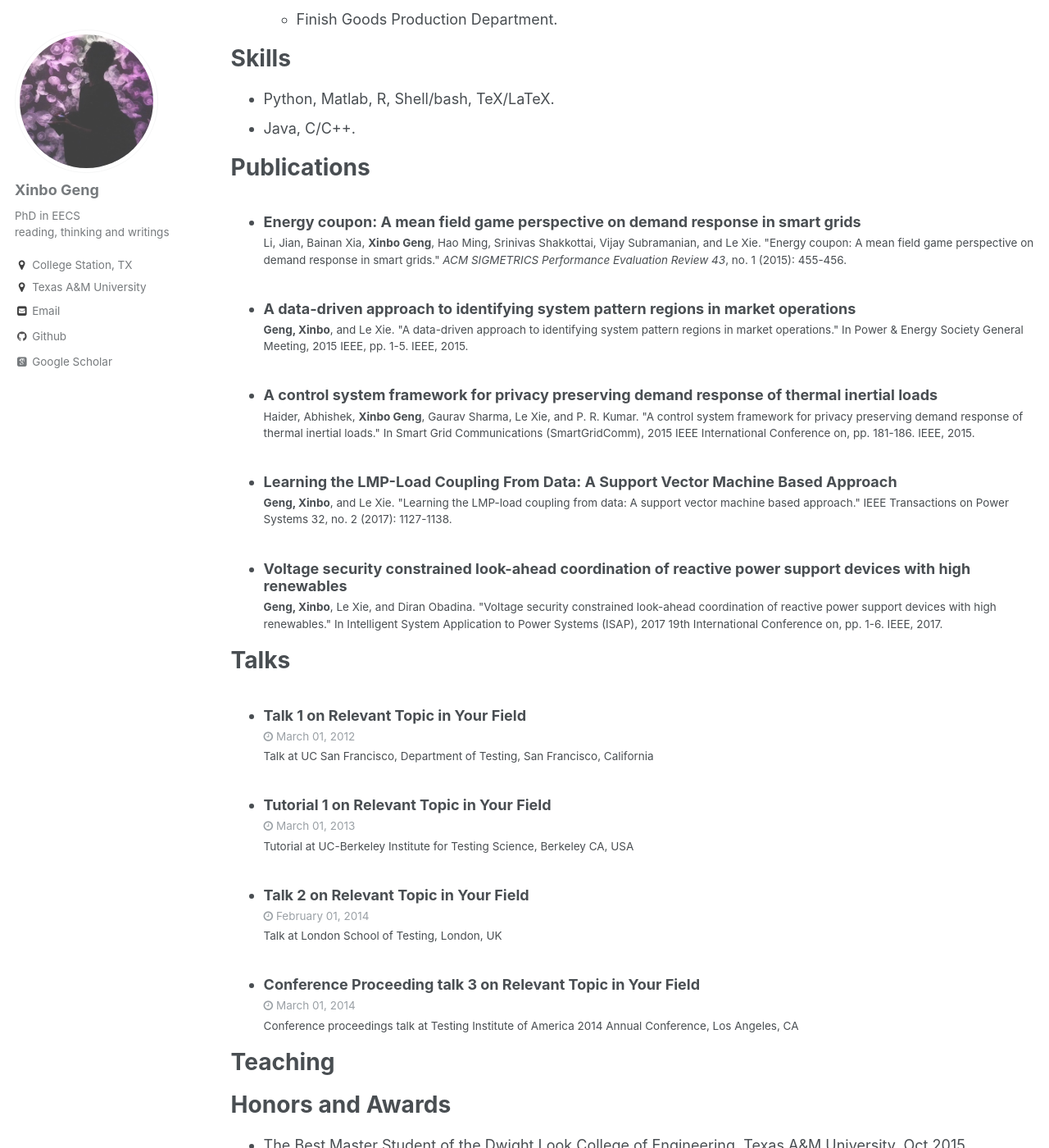
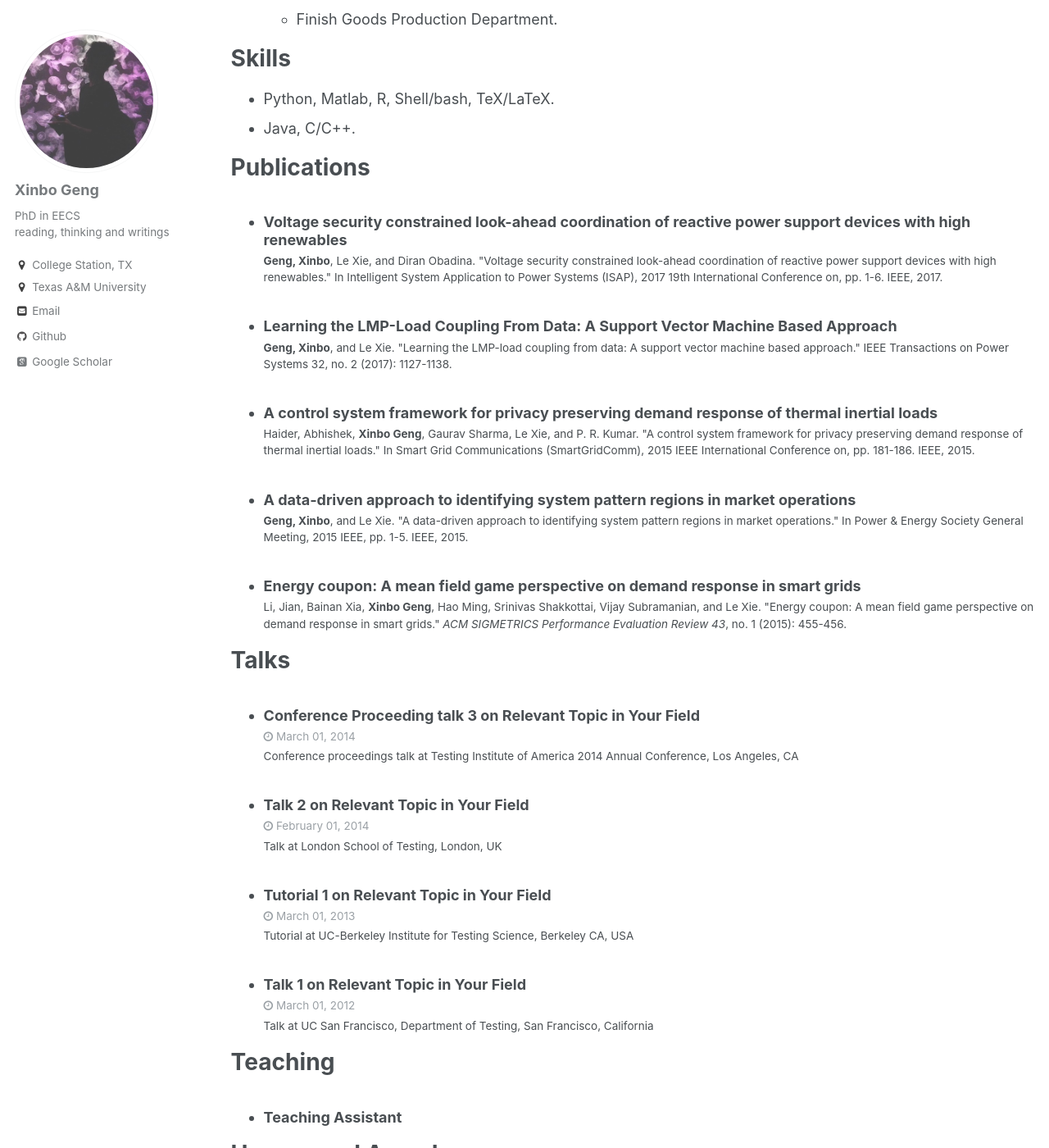
Before and after one commit to xb00dx/xb00dx.github.io, a Jekyll site: the page built from _pages/cv.md, in a window 1280 px wide and 1400 px high, scrolled down 1091 px. Shown: the whole window at 82% size. Built offline with Jekyll 4.4.1, drawn with Linux system fonts in a browser that asks for light colours; some web fonts are replaced; some of the changed text lies outside the part shown.

Commit message:
change the menu/structure of the website

```diff
--- a/_pages/cv.md
+++ b/_pages/cv.md
@@ -53,19 +53,19 @@ Skills
 
 Publications
 ======
-  <ul>{% for post in site.publications %}
+  <ul>{% for post in site.publications reversed %}
     {% include archive-single-cv.html %}
   {% endfor %}</ul>
 
 Talks
 ======
-  <ul>{% for post in site.talks %}
+  <ul>{% for post in site.talks reversed %}
     {% include archive-single-talk-cv.html %}
   {% endfor %}</ul>
 
 Teaching
 ======
-  <ul>{% for post in site.teaching %}
+  <ul>{% for post in site.teaching reversed %}
     {% include archive-single-cv.html %}
   {% endfor %}</ul>
 
```
Also changed, not shown: _data/navigation.yml (+6 -6 lines), _teaching/2015-Fall-TA-DataSciencePowerSys.md (added, +20 -0 lines), _datasets/portfolio-1.md (renamed from _portfolio/portfolio-1.md), _datasets/portfolio-2.html (renamed from _portfolio/portfolio-2.html).
